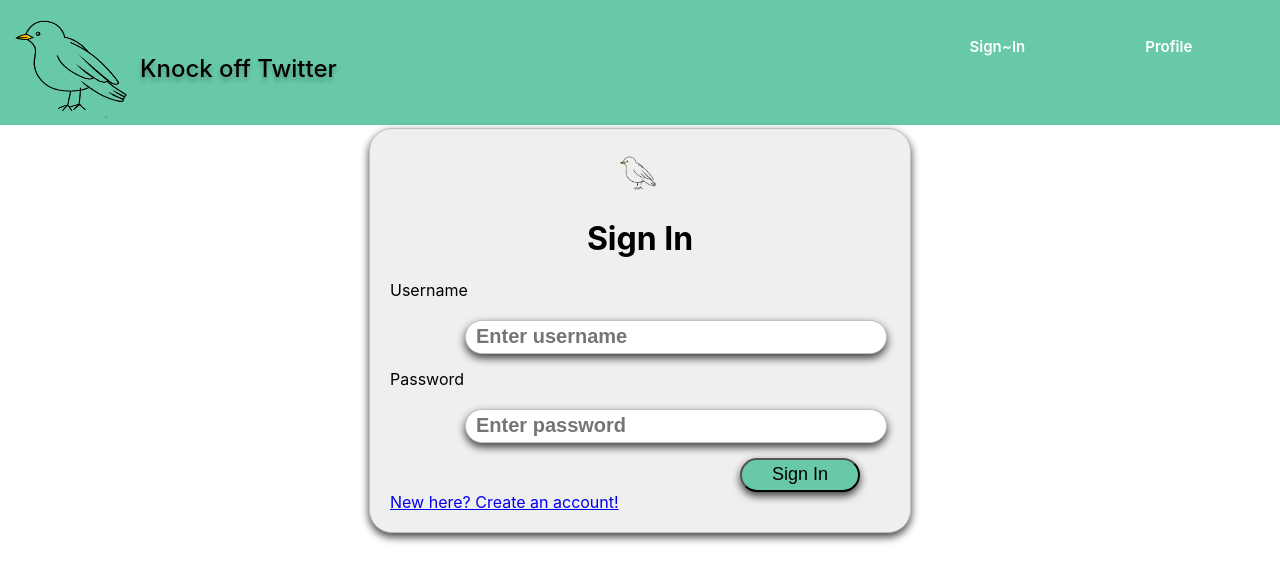
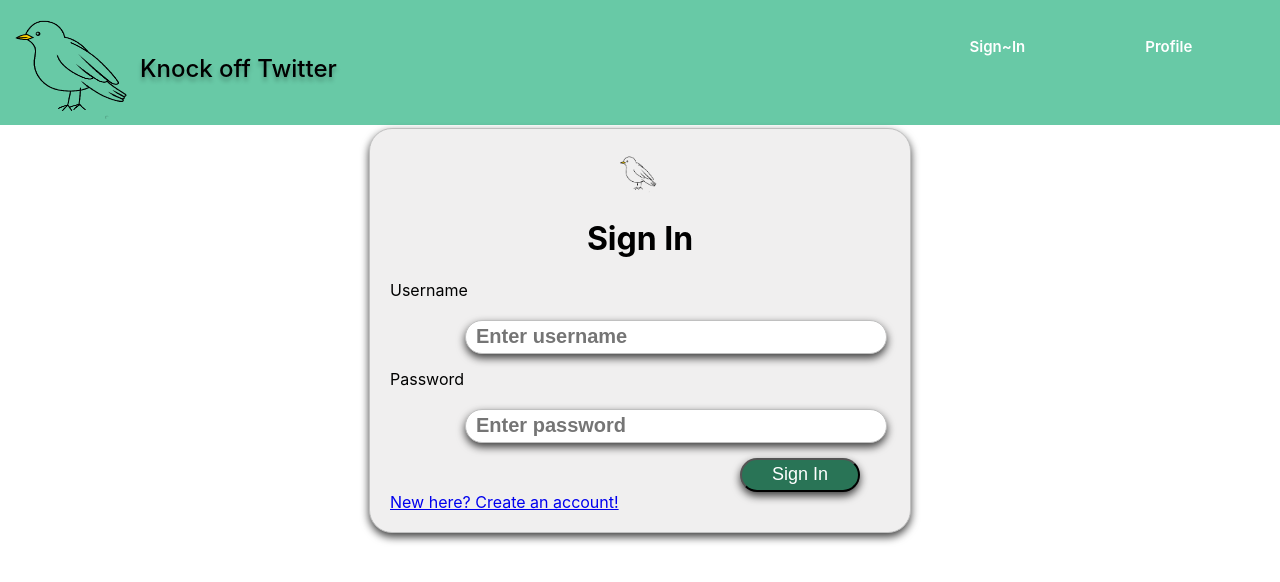
Before and after one commit to TWynec/forum-website-fourscore, a React (Create React App) app: page /signin in a window 1280 px wide. In both pictures the pointer is over the button "Sign In". Shown: the top 582 px of the page. Built offline with nearby package versions, Linux system fonts and the light colour scheme.

Commit message:
start on the css. added hover element for the sign in and create new account buttons

```diff
--- a/src/styles/newprofile.css
+++ b/src/styles/newprofile.css
@@ -70,3 +70,7 @@
     border-radius: 23px;
     filter: drop-shadow(0px 4px 4px rgba(0, 0, 0, 0.75));
 }
+#newAccount:hover{
+    background-color: #297456FF;
+    color: #FFFFFF;
+}
--- a/src/styles/signin.css
+++ b/src/styles/signin.css
@@ -40,6 +40,11 @@
     border-radius: 23px;
     filter: drop-shadow(0px 4px 4px rgba(0, 0, 0, 0.75));
 }
+
+.sign-in button:hover{
+    background-color: #297456FF;
+    color: #FFFFFF;
+}
 .sign-in input {
     font-size: 20px;
     font-weight: bold;
```
